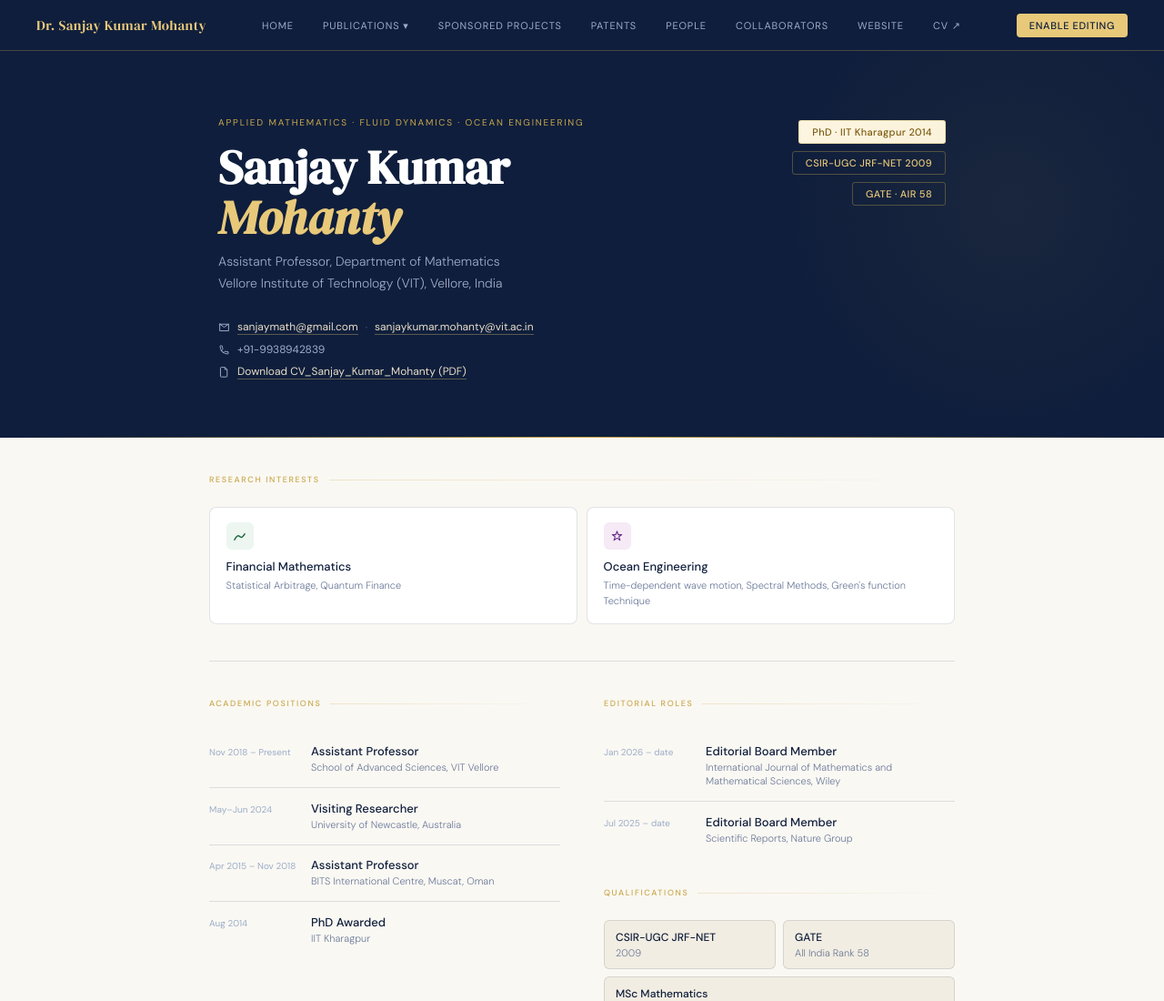
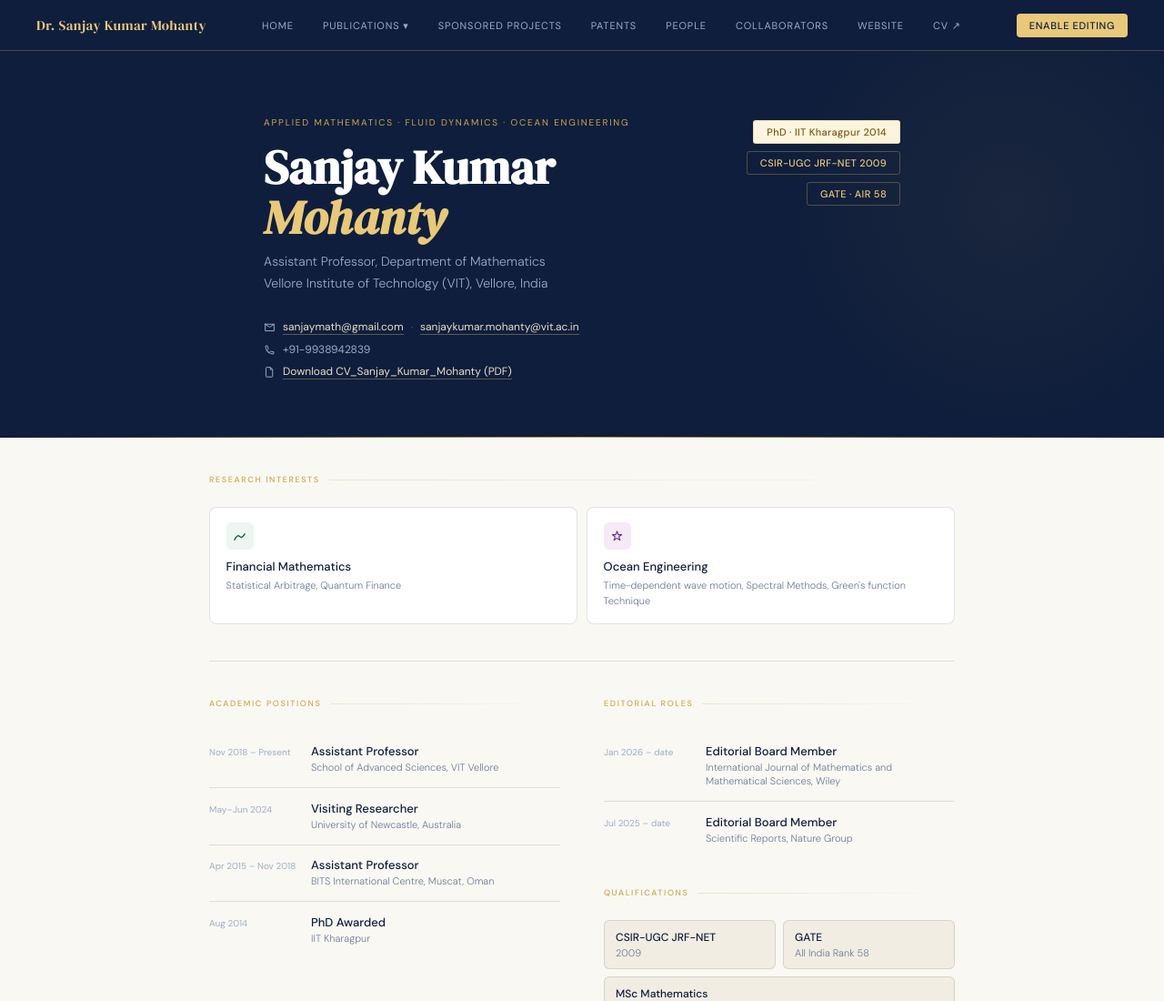
Before and after one commit to sanjaymathematics/sanjay-website, a plain HTML site: page index.html in a window 1280 px wide. Shown: the top 1100 px of the page at 91% size. Drawn offline with Linux system fonts and the light colour scheme.

Commit message:
Update index.html

```diff
--- a/index.html
+++ b/index.html
@@ -129,7 +129,7 @@
       background: linear-gradient(90deg, transparent, var(--gold), transparent);
     }
     .hero-inner {
-      max-width: 800px; margin: 0 auto;
+      max-width: 700px; margin: 0 auto;
       display: grid; grid-template-columns: 1fr auto;
       gap: 2.5rem; align-items: start;
     }
```
